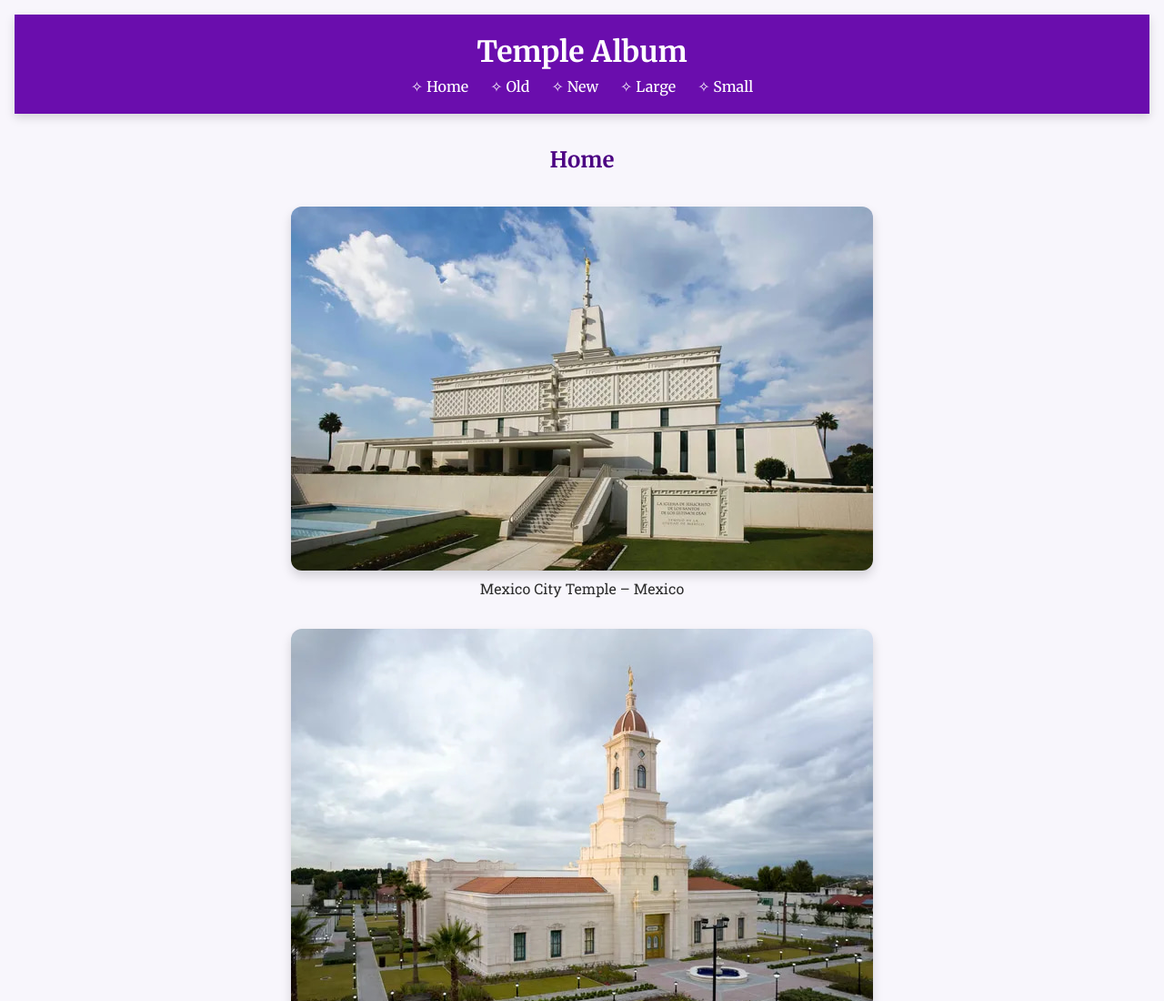
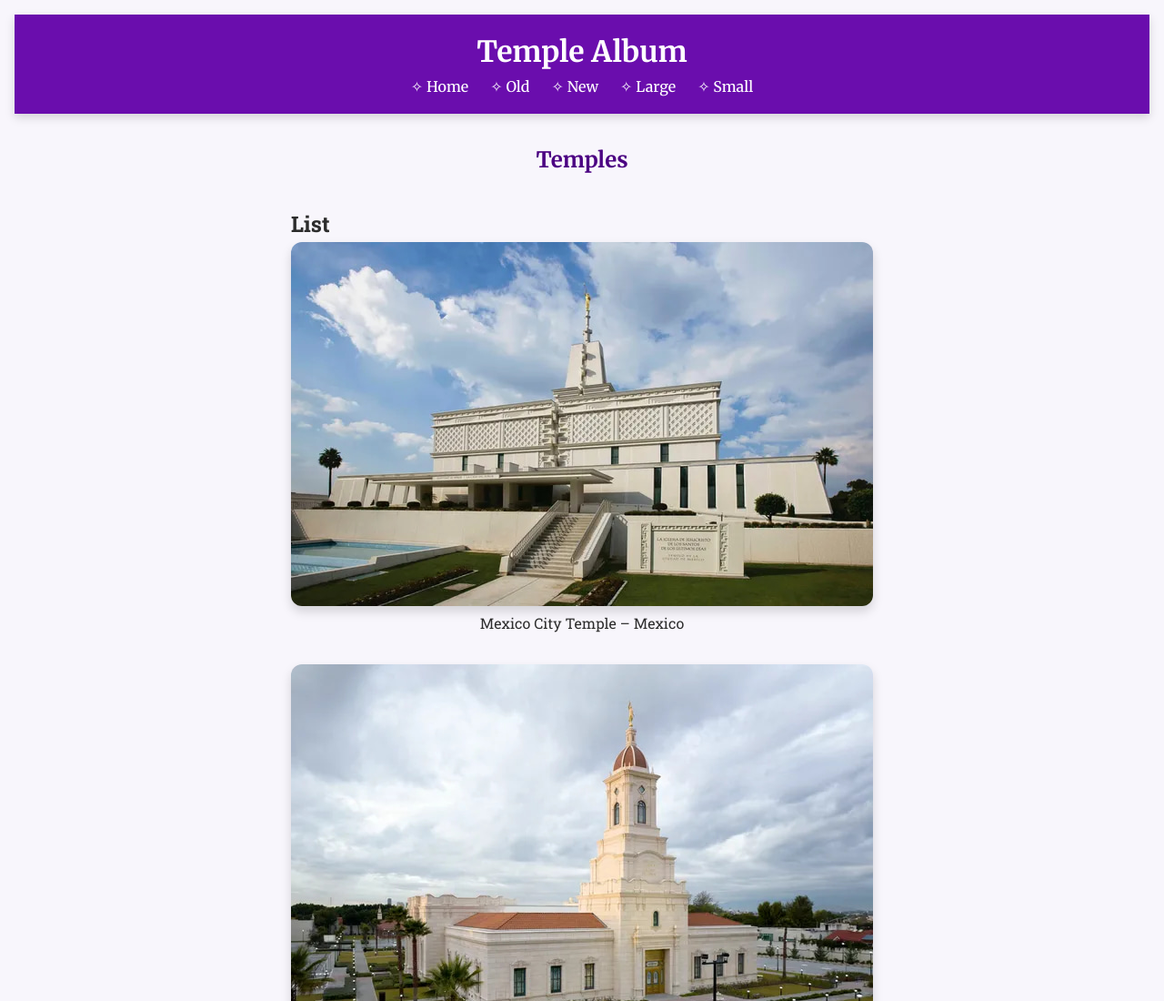
Before and after one commit to ErickHurtad0/wdd131, a plain HTML site: page temples.html in a window 1280 px wide. Shown: the top 1100 px of the page at 91% size. Drawn offline with Linux system fonts and the light colour scheme.

Commit message:
Update temples.html

```diff
--- a/temples.html
+++ b/temples.html
@@ -32,7 +32,8 @@
     </header>
 
     <main>
-        <h1>Home</h1>
+        <h1>Temples</h1>
+        <h2>List</h2>
         <figure>
             <img src="images/temple1.jpg" alt="Mexico City Temple">
             <figcaption>Mexico City Temple – Mexico</figcaption>
@@ -80,4 +81,5 @@
 </body>
 
 
+
 </html>
```
